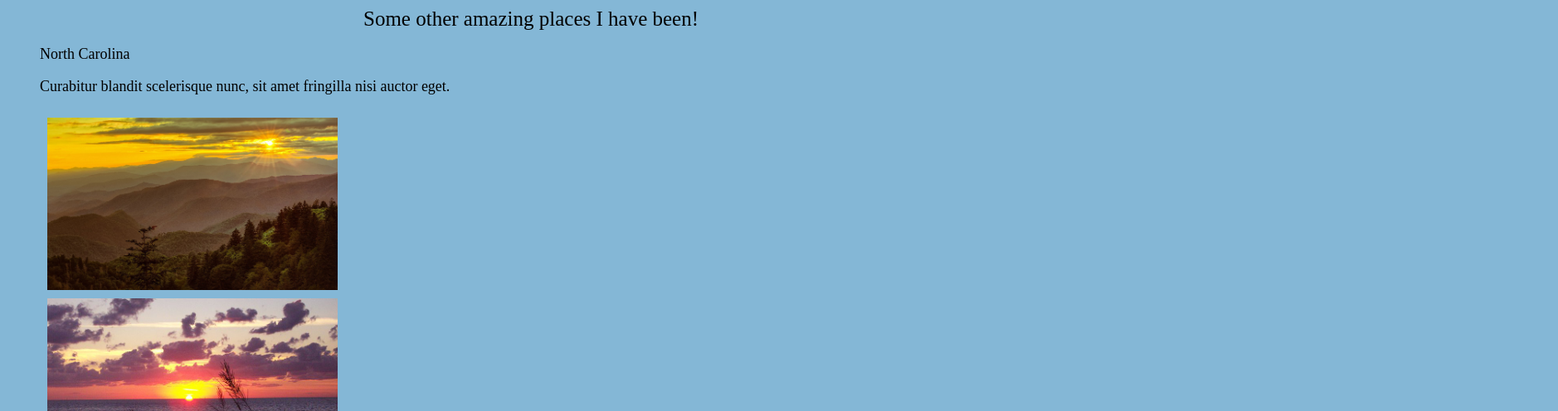
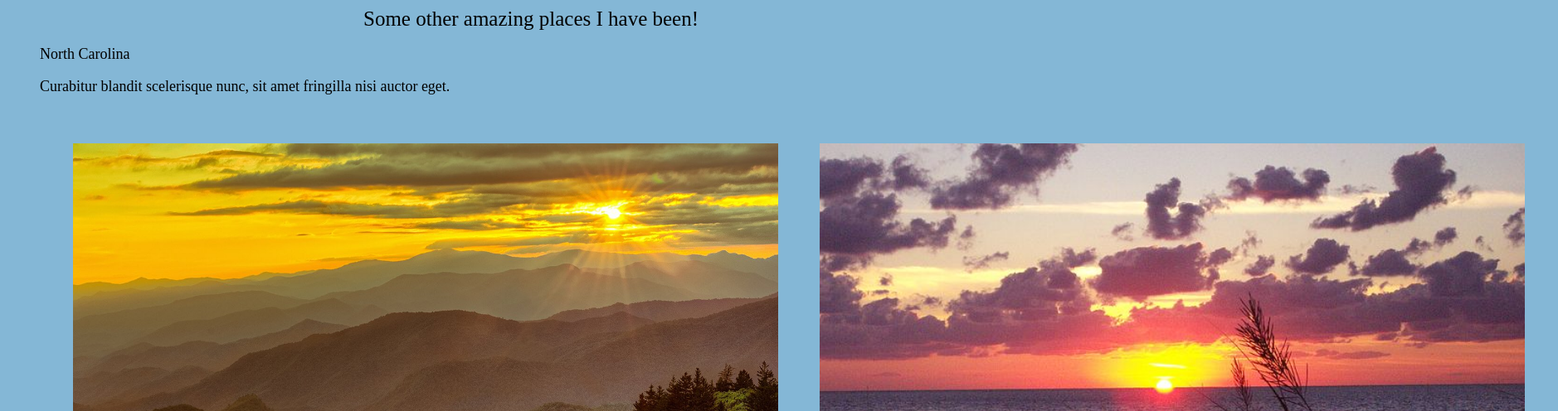
Before and after one commit to sarahkupham/CodeLouisvilleFinalProject, a plain HTML site: page other.html in a window 1280 px wide. Shown: the part 148-644 px from the top of the page at 83% size, 1878 px wide, since content can reach past the window. Drawn offline with Linux system fonts and the light colour scheme.

Commit message:
fixed mobile first sizing issues

```diff
--- a/newstyle.css
+++ b/newstyle.css
@@ -105,9 +105,24 @@ ul {
 }
 
 /* screen size changes*/
+/* main photo display settings, also for mobile*/
+.container {
+    display: flex;
+    flex-direction: column;
+    padding: 4px;
+    width: fit-content;
+    }
+
+.item {
+    margin: 5px;
+    width: 350px;
+    height: auto;
+    }
+
 /* change for laptop and desktop screens*/
-@media screen and (min-width: 769px) {
-    container {
+@media screen and (min-width: 769px)
+{
+    .container {
         display: flex;
         flex-direction: row;
         padding: 15px;
@@ -122,7 +137,8 @@ ul {
     }
 
 /* change for tablet screens*/
-@media screen and (min-width: 481px) and (max-width: 768px) {
+@media screen and (min-width: 481px) and (max-width: 768px)
+{
 .container {
     display: flex;
     flex-direction: column;
@@ -136,20 +152,6 @@ ul {
     height: auto;
     }
 }
-
-/* main photo display settings, also for mobile*/
-.container {
-    display: flex;
-    flex-direction: column;
-    padding: 4px;
-    width: fit-content;
-    }
-
-.item {
-    margin: 5px;
-    width: 350px;
-    height: auto;
-    }
 
 
 /* mailing list display settings */
```
